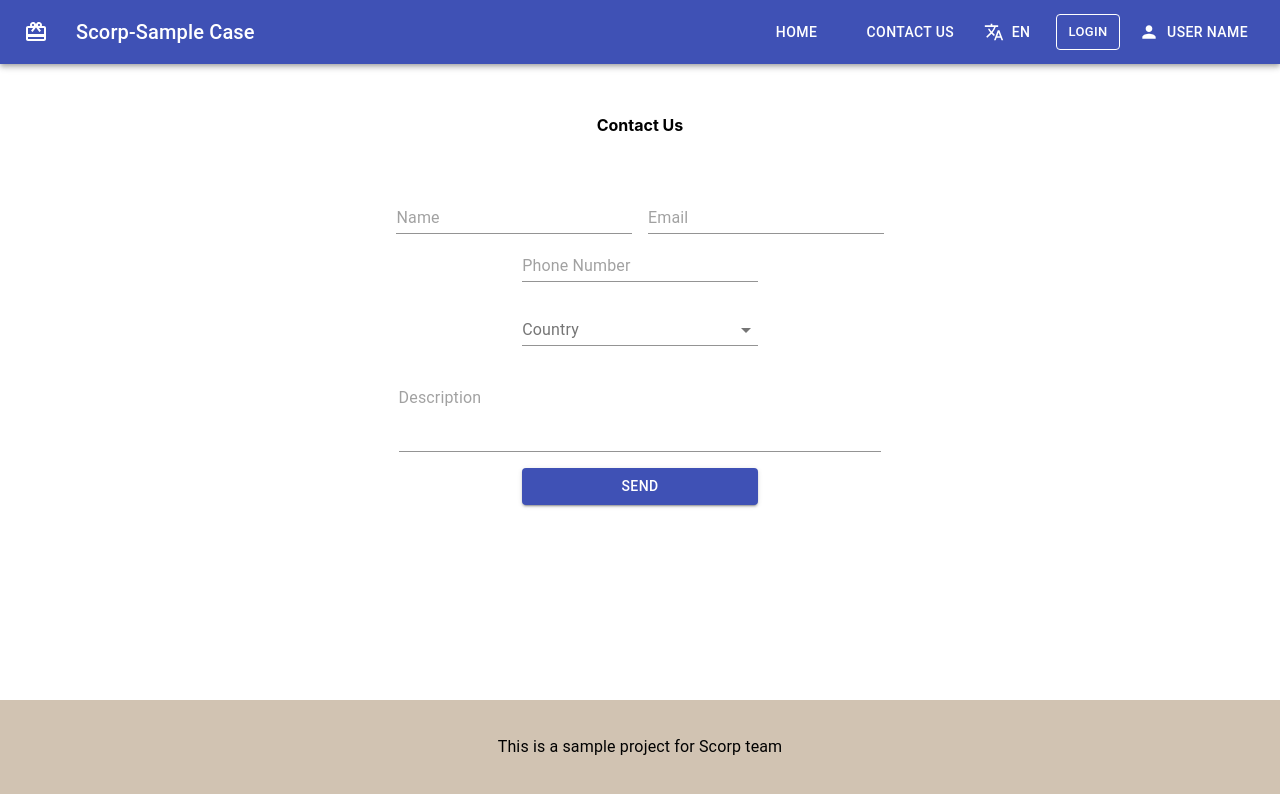
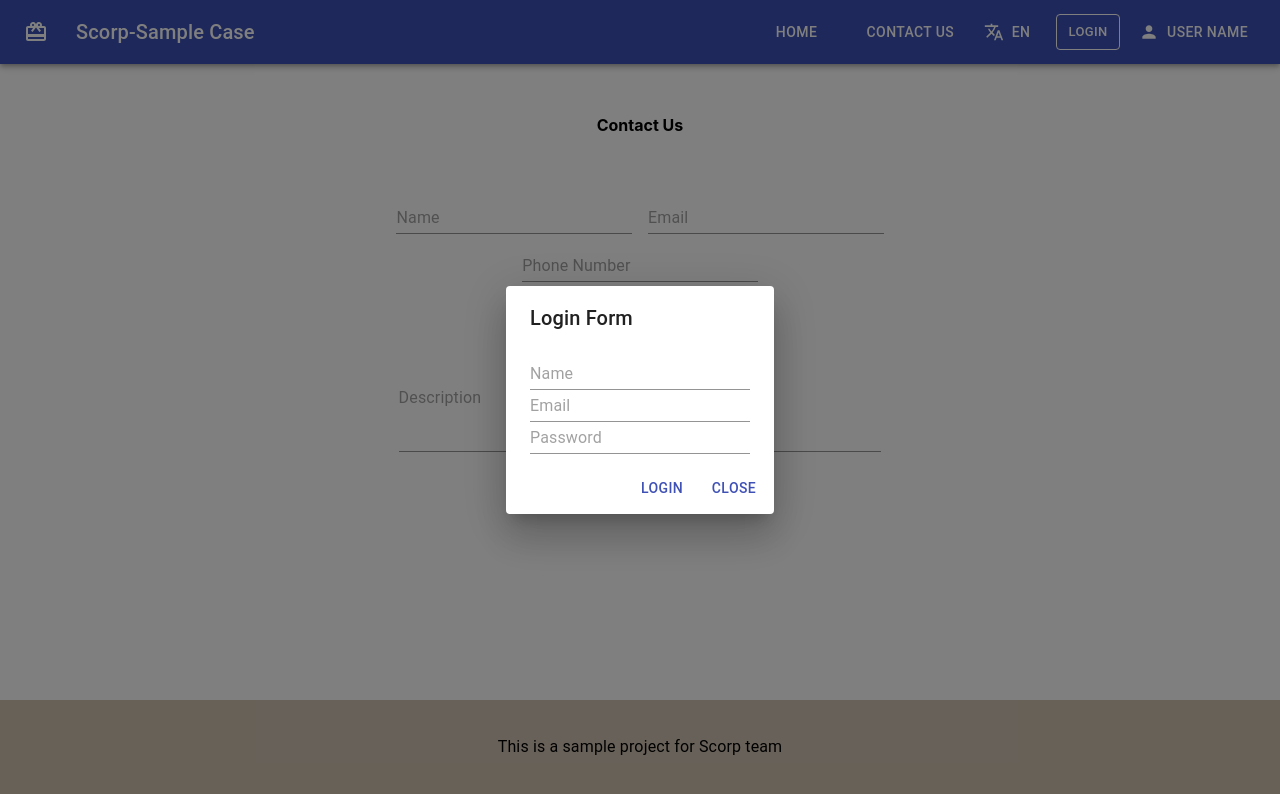
Before and after one commit to Mona95/Localization-React, a React (Create React App) app: page /contactus in a window 1280 px wide. Both pictures are taken after a click on the button "LOGIN". Shown: the top 794 px of the page. Built offline with nearby package versions, Linux system fonts and the light colour scheme.

Commit message:
intialize modal for login button

```diff
--- /dev/null
+++ b/src/components/Modals/Login/LoginModal.style.js
@@ -0,0 +1,13 @@
+const styles = (theme) => ({
+  modalBody: {
+    padding: 20,
+  },
+  errMsg: {
+    color: "red",
+    fontWeight: "bold",
+    fontSize: 11,
+    marginLeft: 10,
+  },
+});
+
+export default styles;
--- /dev/null
+++ b/src/components/Modals/Login/index.js
@@ -0,0 +1,115 @@
+import React, { Component } from "react";
+import { withStyles } from "@material-ui/core/styles";
+import Dialog from "@material-ui/core/Dialog";
+import DialogActions from "@material-ui/core/DialogActions";
+import DialogContent from "@material-ui/core/DialogContent";
+import DialogTitle from "@material-ui/core/DialogTitle";
+import Button from "@material-ui/core/Button";
+import { Input } from "@material-ui/core";
+import styles from "./LoginModal.style";
+import { validateEmailFld, validateEmptyField } from "../../../utils/utils";
+
+class Login extends Component {
+  state = {
+    name: "",
+    email: "",
+    password: null,
+    modalOpen: false,
+    emailError: false,
+    emptyFldError: false,
+  };
+  handleModalOpen = () => this.setState({ modalOpen: true });
+
+  handleModalClose = () => {
+    if (!this.state.emailError) {
+    }
+    if (this.state.name === "") {
+      this.setState({ emptyFldError: true });
+    } else {
+      this.setState({ modalOpen: false });
+    }
+  };
+
+  handleItemChange = (event) => {
+    this.setState({ [event.target.name]: event.target.value });
+    if (event.target.name === "email") {
+      validateEmailFld(event.target.value)
+        ? this.setState({ emailError: true })
+        : this.setState({ emailError: false });
+    }
+    if (event.target.name === "name") {
+      validateEmptyField(event.target.value)
+        ? this.setState({ emptyFldError: true })
+        : this.setState({ emptyFldError: false });
+    }
+  };
+
+  modalClose = () =>
+    this.setState({
+      modalOpen: false,
+      emailError: false,
+      emptyFldError: false,
+    });
+
+  render() {
+    let { classes } = this.props;
+    return (
+      <>
+        <Button
+          size="small"
+          color="inherit"
+          style={{ marginLeft: 15 }}
+          variant="outlined"
+          onClick={this.handleModalOpen}
+        >
+          LOGIN
+        </Button>
+        <Dialog
+          className={classes.modalBody}
+          open={this.state.modalOpen}
+          aria-labelledby="form-dialog-title"
+        >
+          <DialogTitle id="form-dialog-title">Login Form</DialogTitle>
+          <DialogContent>
+            <Input
+              name="name"
+              placeholder="Name"
+              onChange={this.handleItemChange}
+            />
+            <br />
+            <Input
+              name="email"
+              placeholder="Email"
+              onChange={this.handleItemChange}
+            />
+            <br />
+            <Input
+              name="password"
+              type="password"
+              placeholder="Password"
+              onChange={this.handleItemChange}
+            />
+          </DialogContent>
+          <DialogActions>
+            <Button onClick={this.handleModalClose} color="primary">
+              LOGIN
+            </Button>
+            <Button onClick={this.modalClose} color="primary">
+              CLOSE
+            </Button>
+          </DialogActions>
+          {this.state.emailError && (
+            <span className={classes.errMsg}>
+              Please enter a valid email address.
+            </span>
+          )}
+          {this.state.emptyFldError && (
+            <span className={classes.errMsg}>Name field can not be empty.</span>
+          )}
+        </Dialog>
+      </>
+    );
+  }
+}
+
+export default withStyles(styles)(Login);
--- a/src/components/Navbars/DesktopNavbar/index.js
+++ b/src/components/Navbars/DesktopNavbar/index.js
@@ -7,6 +7,7 @@ import Menu from "@material-ui/core/Menu";
 import MenuItem from "@material-ui/core/MenuItem";
 import { Link } from "react-router-dom";
 import styles from "./DesNavbar.style";
+import LoginModal from "../../Modals/Login";
 
 class DesktopNavbar extends Component {
   render() {
@@ -43,14 +44,7 @@ class DesktopNavbar extends Component {
           <MenuItem onClick={this.props.handleClose}>EN</MenuItem>
           <MenuItem onClick={this.props.handleClose}>TR</MenuItem>
         </Menu>
-        <Button
-          size="small"
-          color="inherit"
-          style={{ marginLeft: 15 }}
-          variant="outlined"
-        >
-          LOGIN
-        </Button>
+        <LoginModal />
         <Button
           color="inherit"
           name="userBtnAnchorEl"
--- a/src/utils/utils.js
+++ b/src/utils/utils.js
@@ -7,3 +7,7 @@ export function validateEmailFld(value) {
   let regex = /^[a-zA-Z0-9.!#$%&'*+/=?^_`{|}~-]+@[a-zA-Z0-9-]+(?:\.[a-zA-Z0-9-]+)*$/;
   return !regex.test(value);
 }
+
+export function validateEmptyField(value) {
+  return value.length === 0;
+}
```
Also changed, not shown: 1 other file (tests, documents, lock files or other folders).
